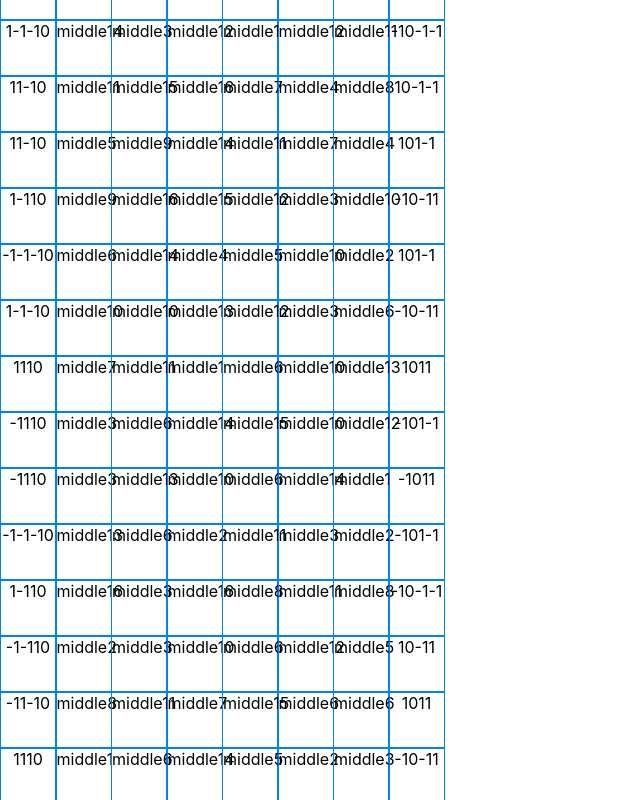
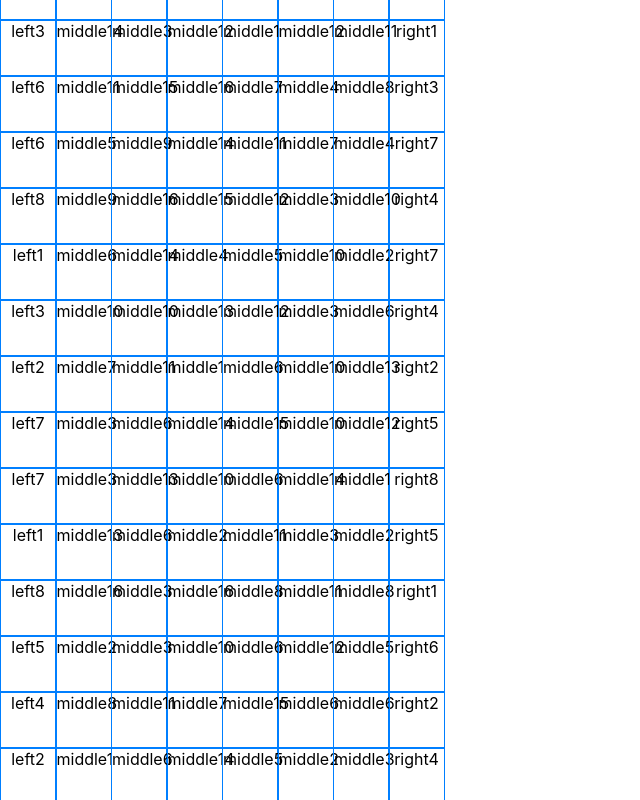
Before and after one commit to ildikoszabo/creative_puzzles, a React (Create React App) app in the folder creative-puzzles/: page / in a window 1280 px wide. Shown: the part 540-1340 px from the top of the page, without its empty margins (0-640 px from the left). Built offline with nearby package versions, Linux system fonts and the light colour scheme.

Commit message:
add left and right edge pieces

```diff
--- a/creative-puzzles/src/common/pieces.js
+++ b/creative-puzzles/src/common/pieces.js
@@ -336,5 +336,117 @@ export const PIECES = {
       bottomTab: 0,
       leftTab: -1,
     },
+    {
+      name: "left1",
+      topTab: -1,
+      rightTab: -1,
+      bottomTab: -1,
+      leftTab: 0,
+    },
+    {
+      name: "left2",
+      topTab: 1,
+      rightTab: 1,
+      bottomTab: 1,
+      leftTab: 0,
+    },
+    {
+      name: "left3",
+      topTab: 1,
+      rightTab: -1,
+      bottomTab: -1,
+      leftTab: 0,
+    },
+    {
+      name: "left4",
+      topTab: -1,
+      rightTab: 1,
+      bottomTab: -1,
+      leftTab: 0,
+    },
+    {
+      name: "left5",
+      topTab: -1,
+      rightTab: -1,
+      bottomTab: 1,
+      leftTab: 0,
+    },
+    {
+      name: "left6",
+      topTab: 1,
+      rightTab: 1,
+      bottomTab: -1,
+      leftTab: 0,
+    },
+    {
+      name: "left7",
+      topTab: -1,
+      rightTab: 1,
+      bottomTab: 1,
+      leftTab: 0,
+    },
+    {
+      name: "left8",
+      topTab: 1,
+      rightTab: -1,
+      bottomTab: 1,
+      leftTab: 0,
+    },
+    {
+      name: "right1",
+      topTab: -1,
+      rightTab: 0,
+      bottomTab: -1,
+      leftTab: -1,
+    },
+    {
+      name: "right2",
+      topTab: 1,
+      rightTab: 0,
+      bottomTab: 1,
+      leftTab: 1,
+    },
+    {
+      name: "right3",
+      topTab: 1,
+      rightTab: 0,
+      bottomTab: -1,
+      leftTab: -1,
+    },
+    {
+      name: "right4",
+      topTab: -1,
+      rightTab: 0,
+      bottomTab: -1,
+      leftTab: 1,
+    },
+    {
+      name: "right5",
+      topTab: -1,
+      rightTab: 0,
+      bottomTab: 1,
+      leftTab: -1,
+    },
+    {
+      name: "right6",
+      topTab: 1,
+      rightTab: 0,
+      bottomTab: -1,
+      leftTab: 1,
+    },
+    {
+      name: "right7",
+      topTab: 1,
+      rightTab: 0,
+      bottomTab: 1,
+      leftTab: -1,
+    },
+    {
+      name: "right8",
+      topTab: -1,
+      rightTab: 0,
+      bottomTab: 1,
+      leftTab: 1,
+    },
   ],
 };
```
